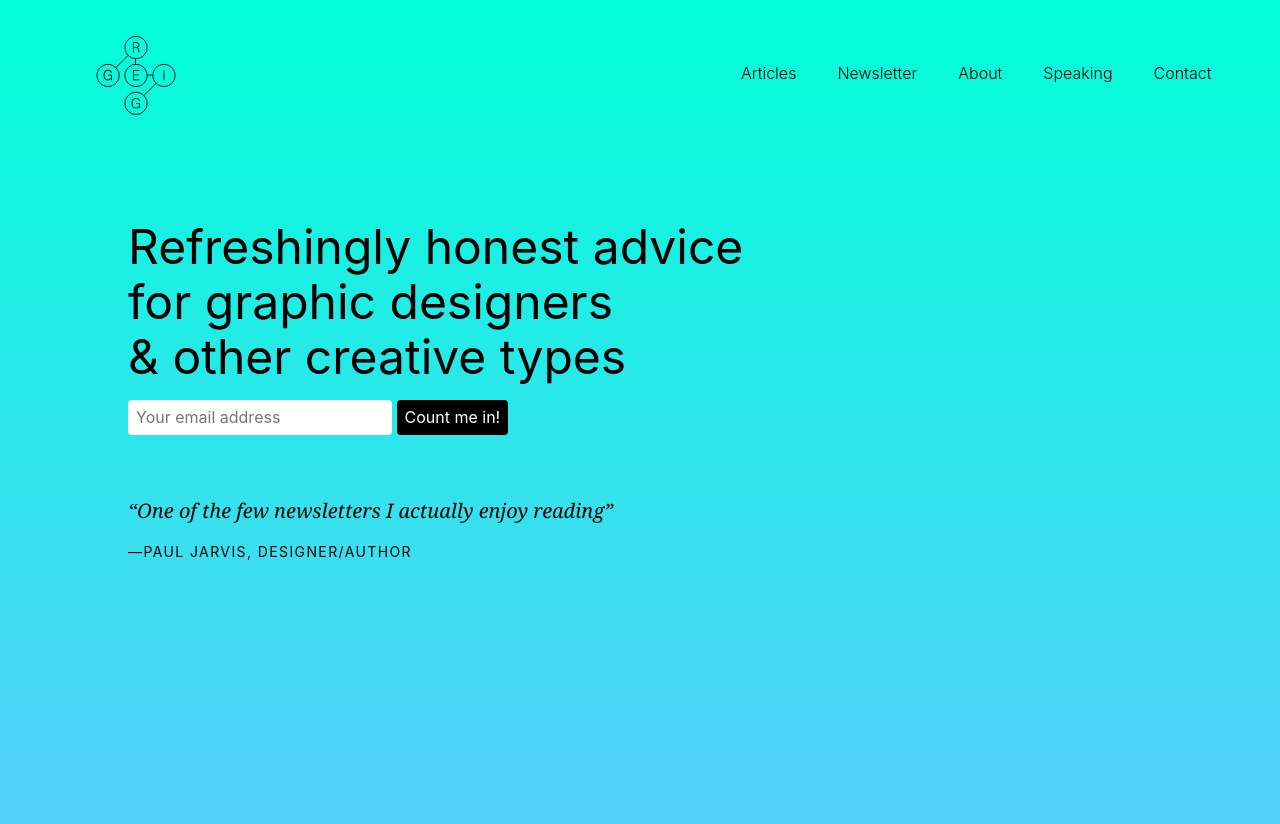
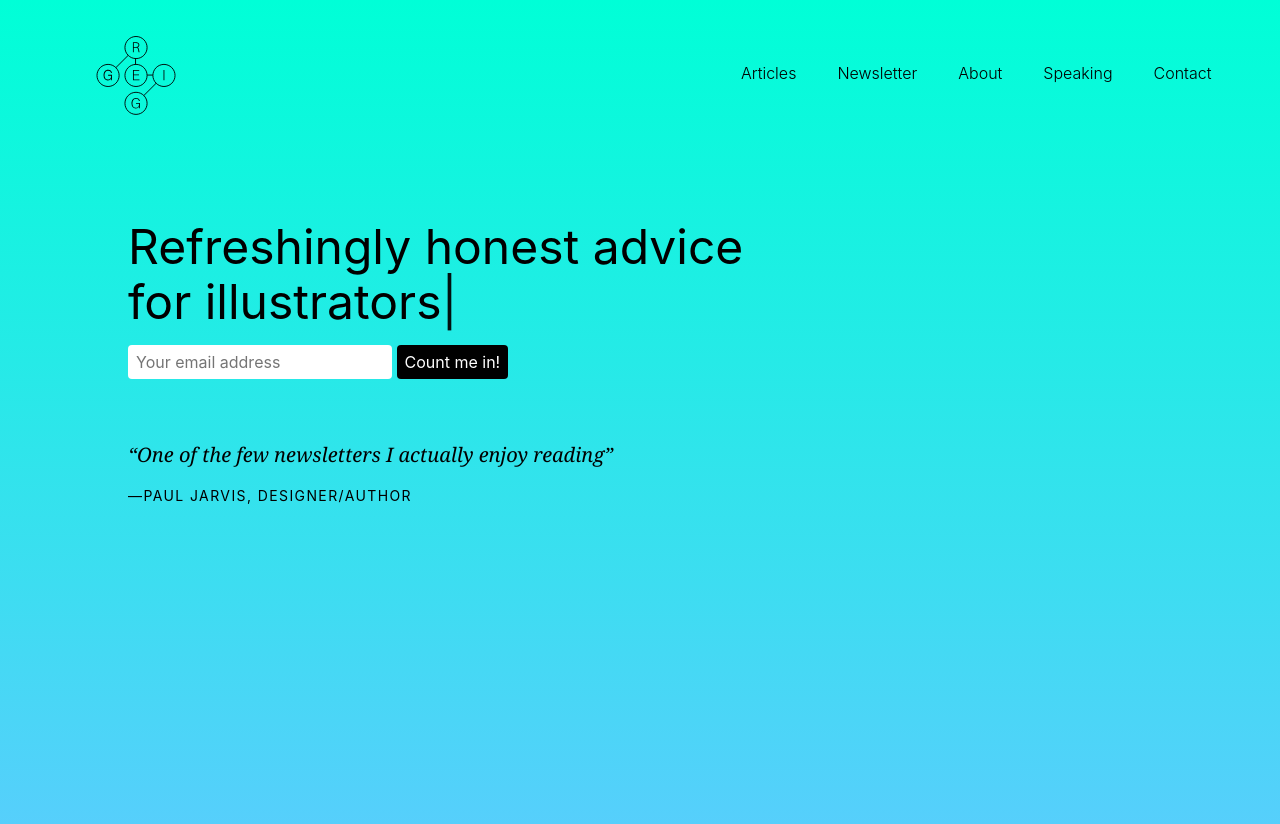
Before and after one commit to j-greig/greig, a Jekyll site: the page built from index.md, in a window 1280 px wide. Shown: the top 824 px of the page. Built offline with Jekyll 4.4.1, drawn with Linux system fonts in a browser that asks for light colours; part of the change alters nothing that is shown.

Commit message:
Added homepage typed animationed
From “graphic designers” to “cats who code”…. rrrrrrwwwwrrr

```diff
--- a/_layouts/home.html
+++ b/_layouts/home.html
@@ -1,5 +1,5 @@
 <!DOCTYPE html>
-<html class="h-100" lang="{{ page.lang | default: site.lang | default: "en" }}">
+<html class="h-100" lang="{{ page.lang | default: site.lang | default: " en " }}">
 
 {% include header.html %}
 
@@ -13,6 +13,20 @@
       <div class="dtc v-top pt2 pt4-l cf">
         {{ content }}
       </div>
+      <script src="assets/typed.min.js" type="text/javascript"></script>
+      <script>
+        if (document.body.clientWidth > 959) {
+          var options = {
+            strings: ["graphic designers", "illustrators", "makers", "web developers", "writers and bloggers", "internet druids", "creative folk"],
+            startDelay: 3000,
+            backDelay: 1500,
+            typeSpeed: 40,
+            fadeOut: true,
+            loop: true
+          }
+          var typed = new Typed(".typed", options);
+        }
+      </script>
     </div>
   </div>
 
--- a/index.md
+++ b/index.md
@@ -2,7 +2,7 @@
 title: Refreshingly honest advice for graphic designers
 layout: home
 ---
-<h1 class="f2 f1-l mh3 mh5-m mh6-l mb2 normal measure-narrow">Refreshingly honest advice <br>for graphic designers <br>&amp; other creative types</h1>
+<h1 class="f2 f1-l mh3 mh5-m mh6-l mb2 normal measure-narrow">Refreshingly honest advice <br>for <span class="typed">graphic designers <div class="dib dn-l">&amp; creative types</div></span></h1>
 <!-- <h2 class="f4 mh3 mh5-m mh6-l mb2 normal measure-narrow">Join thousands of people receiving my thoughts on life, design and freelancing each Sunday:</h2> -->
 
 {% include newsletter-signup-barebones.html hide_description="true" %}
```
Also changed, not shown: assets/typed.min.js (added), 1 other file. Lines whose indentation alone changed are shown as unchanged.
